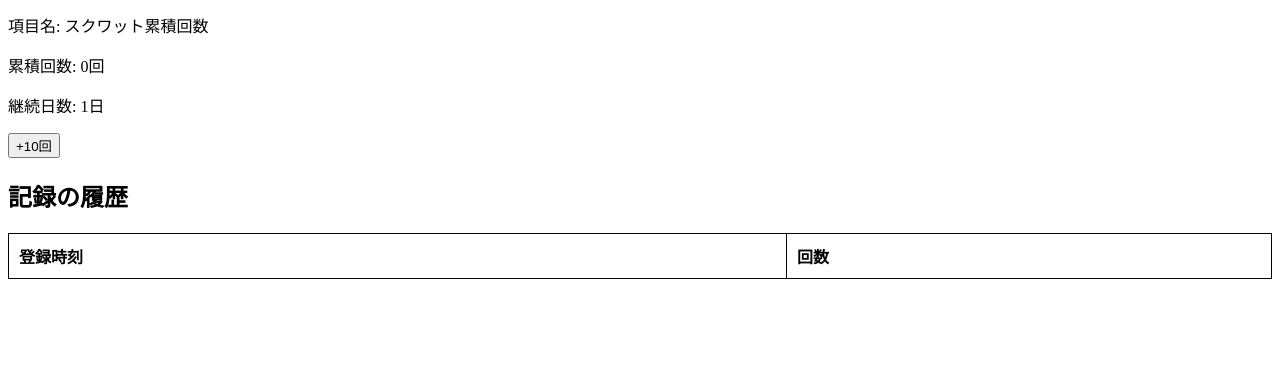
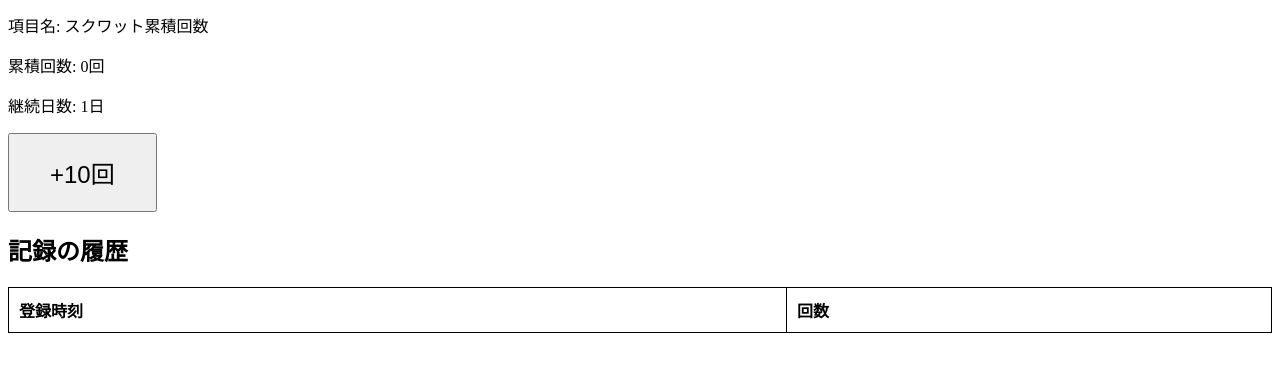
Before and after one commit to kimimimimi/squat_counter, a plain HTML site: page index.html in a window 1280 px wide. Shown: the part 116-488 px from the top of the page. Drawn offline with Linux system fonts and the light colour scheme.

Commit message:
ボタンを大きく

```diff
--- a/index.html
+++ b/index.html
@@ -35,7 +35,7 @@
 <p>継続日数: <span id="streak">0</span>日</p>
 
 <!-- +10回ボタン -->
-<button id="add-squat-button">+10回</button>
+<button id="add-squat-button" style="font-size: 24px; padding: 20px 40px;">+10回</button>
 
 <!-- 記録の履歴テーブル -->
 <h2>記録の履歴</h2>
```
